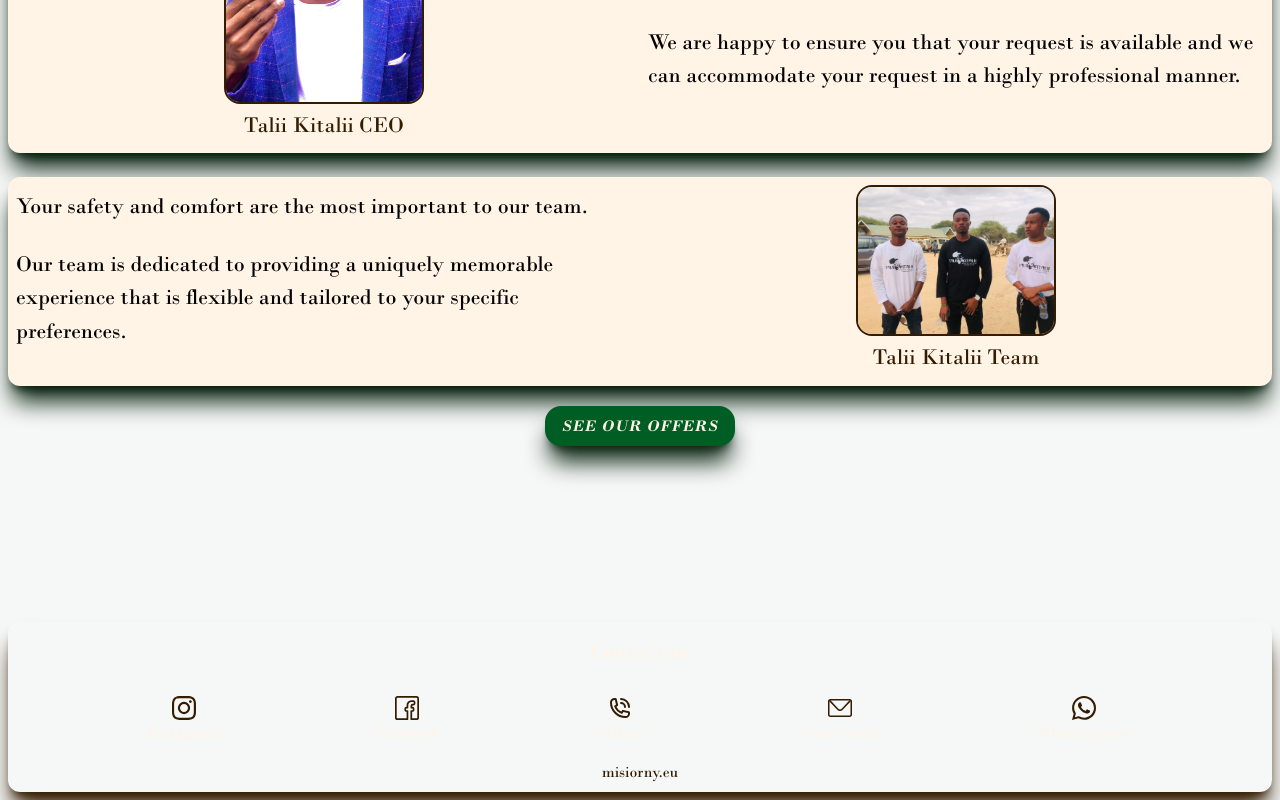
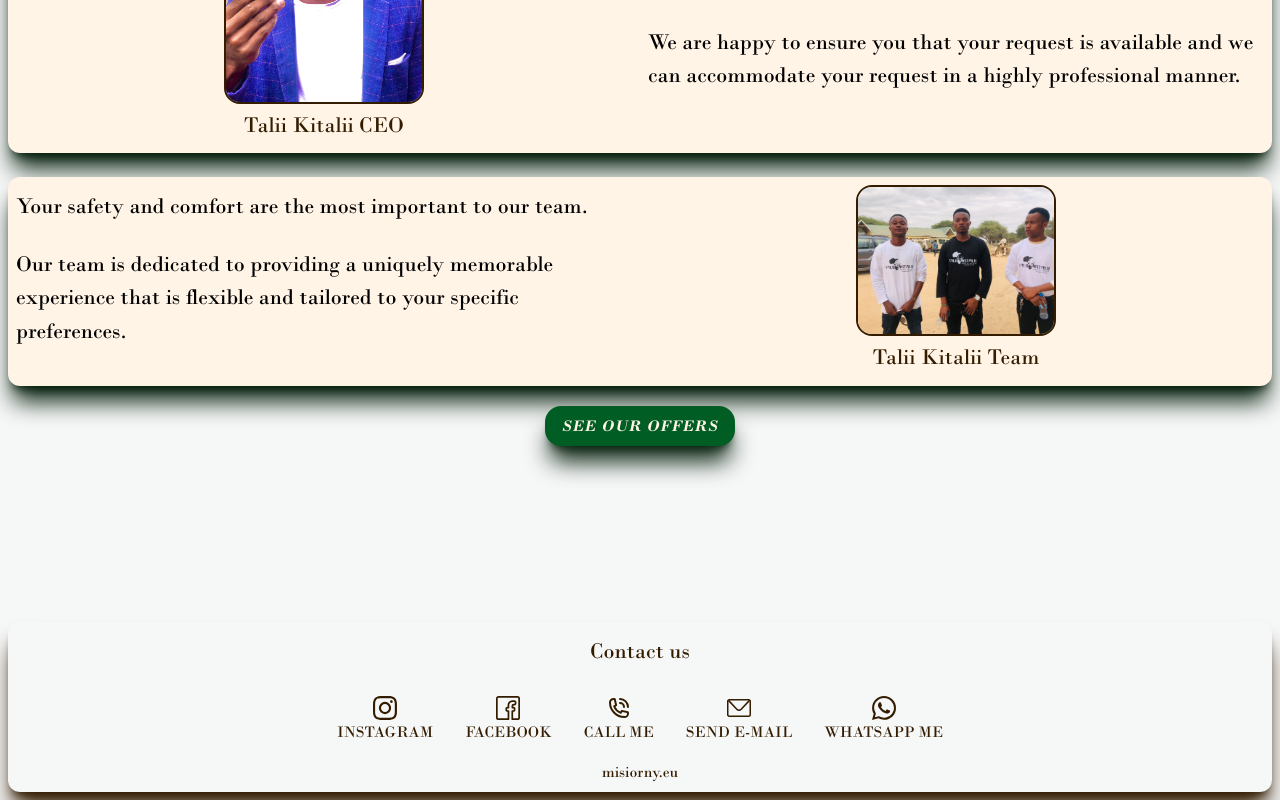
Before and after one commit to Misiorny/TaliiKitalii, a Next.js app: page / in a window 1280 px wide. Shown: the part 466-1266 px from the top of the page. Built offline with nearby package versions, Linux system fonts and the light colour scheme.

Commit message:
fix last commit before change of idea

```diff
--- a/src/components/templates/Footer/Footer.tsx
+++ b/src/components/templates/Footer/Footer.tsx
@@ -18,9 +18,9 @@ export const Footer = ({ styles }: FooterProps) => {
     <footer
       className={`max-w-screen-2xl mx-auto  w-full ${styles} h-full flex flex-col `}
     >
-      <section className="m-2 rounded-xl  shadow-xl shadow-main-dark  ">
+      <section className="m-2 rounded-xl shadow-xl shadow-main-dark  ">
         <FooterTextArea>
-          <Paragraph text="Contact us" textColor="main-light"/>
+          <Paragraph text="Contact us" textColor="main-dark"/>
         </FooterTextArea>
         <FooterLogosArea color="#331C00"/>
         <FooterInfoArea/>
--- a/src/components/templates/Footer/FooterLogosArea.tsx
+++ b/src/components/templates/Footer/FooterLogosArea.tsx
@@ -9,7 +9,7 @@ interface FooterLogosAreaProps{
 }
 export const FooterLogosArea = ({color}:FooterLogosAreaProps) => {
   return (
-    <div className="flex flex-row justify-evenly text-main-light">
+    <div className="flex flex-row justify-center text-main-dark uppercase">
       <LogoInstagram  href="https://www.instagram.com/talii_kitalii_african_safaris/" text="Instagram" width={24} height={24} color={color}/>
       <LogoFacebook href="https://www.facebook.com/calvin.lema.31" text="Facebook" width={24} height={24} color={color}/>
       <LogoPhone text="Call me"  href="tel:+255688246560" width={24} height={24} color={color}/>
--- a/src/components/templates/Main/Main.tsx
+++ b/src/components/templates/Main/Main.tsx
@@ -6,7 +6,7 @@ interface MainProps {
 
 export const Main = ({ children }: MainProps) => {
   return (
-    <main className="z-20 mx-auto my-2 w-full max-w-screen-2xl flex-grow">
+    <main className="z-20 mx-auto my-2 w-full max-w-screen-2xl ">
       {children}
     </main>
   )
```
